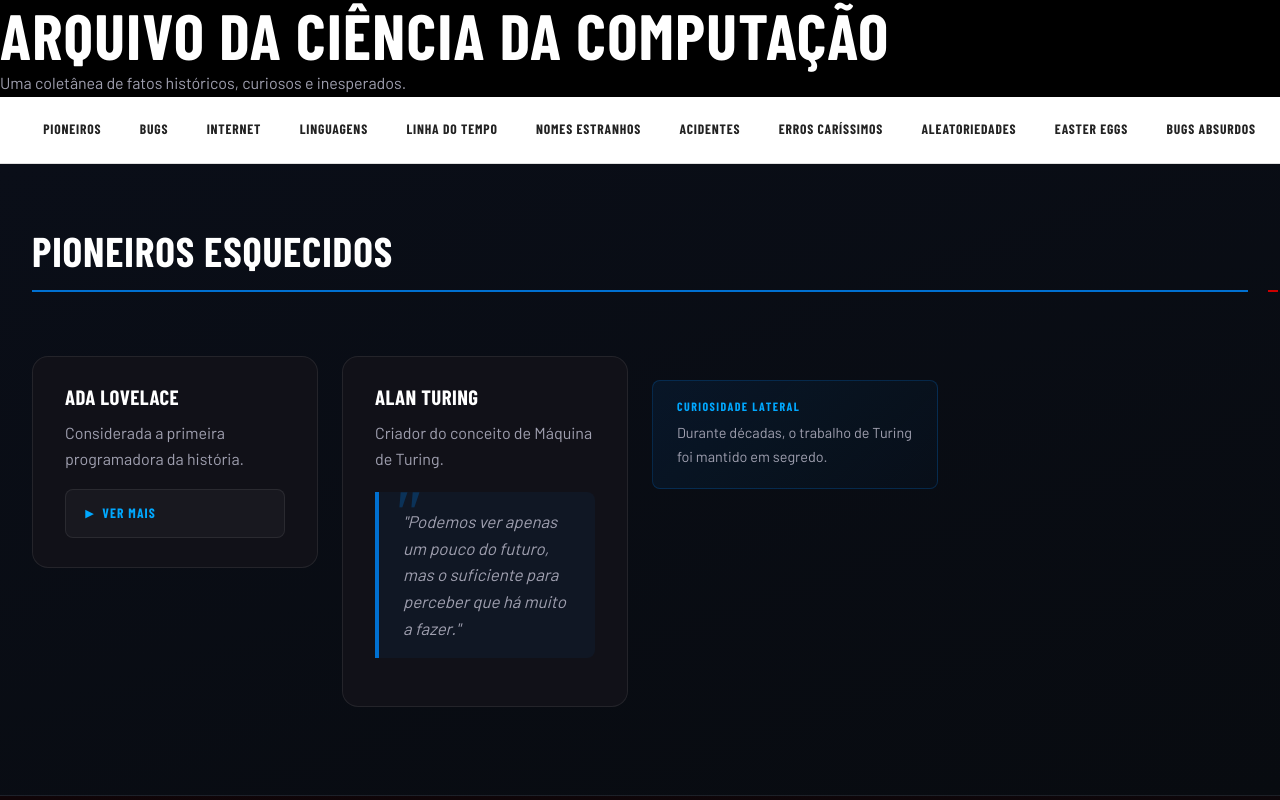
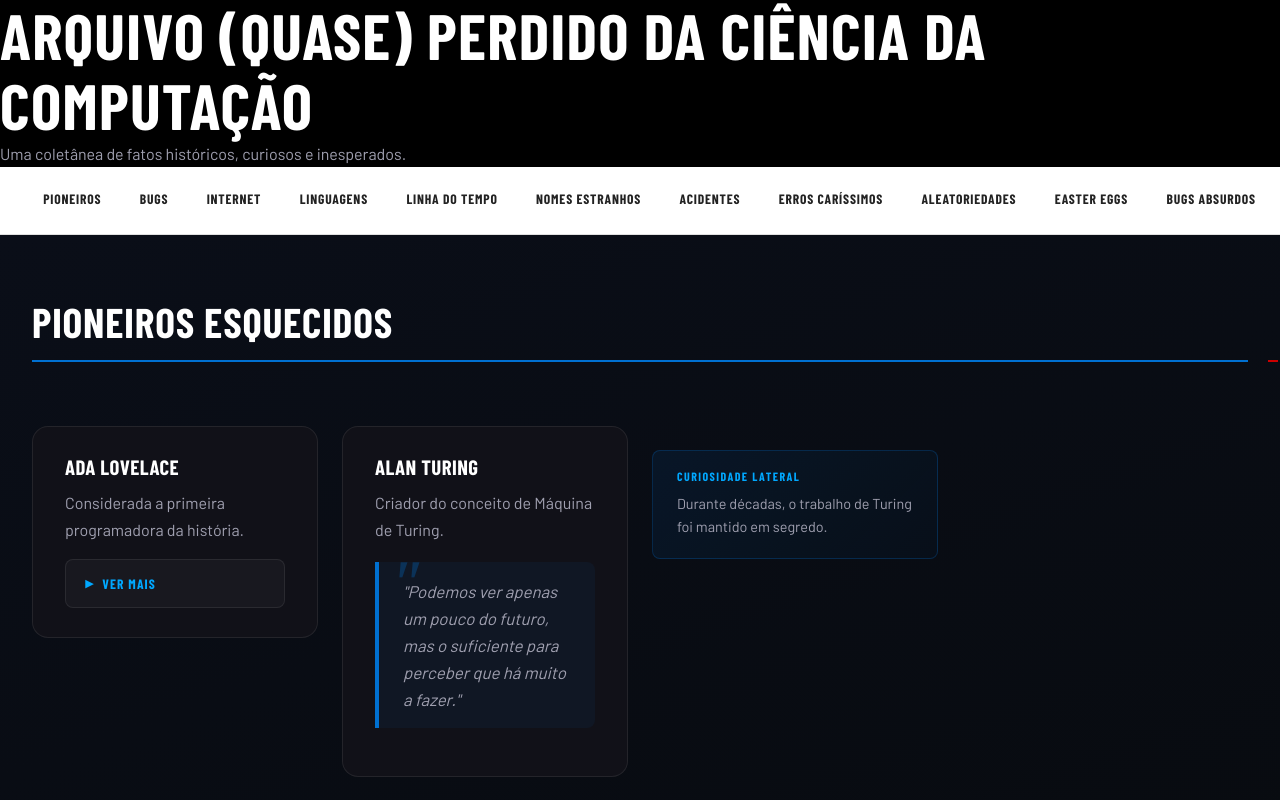
Before and after one commit to LucasPeloi/Front, a plain HTML site: page Atv03/index.html in a window 1280 px wide. Shown: the top 800 px of the page. Drawn offline with nearby package versions, Linux system fonts and the light colour scheme; a web font is replaced by a local one.

Commit message:
Update index.html

```diff
--- a/Atv03/index.html
+++ b/Atv03/index.html
@@ -11,7 +11,7 @@
 <div id="pagina">
 
     <header>
-        <h1>Arquivo da Ciência da Computação</h1>
+        <h1>Arquivo (Quase) Perdido da Ciência da Computação</h1>
         <p>Uma coletânea de fatos históricos, curiosos e inesperados.</p>
     </header>
 
```
